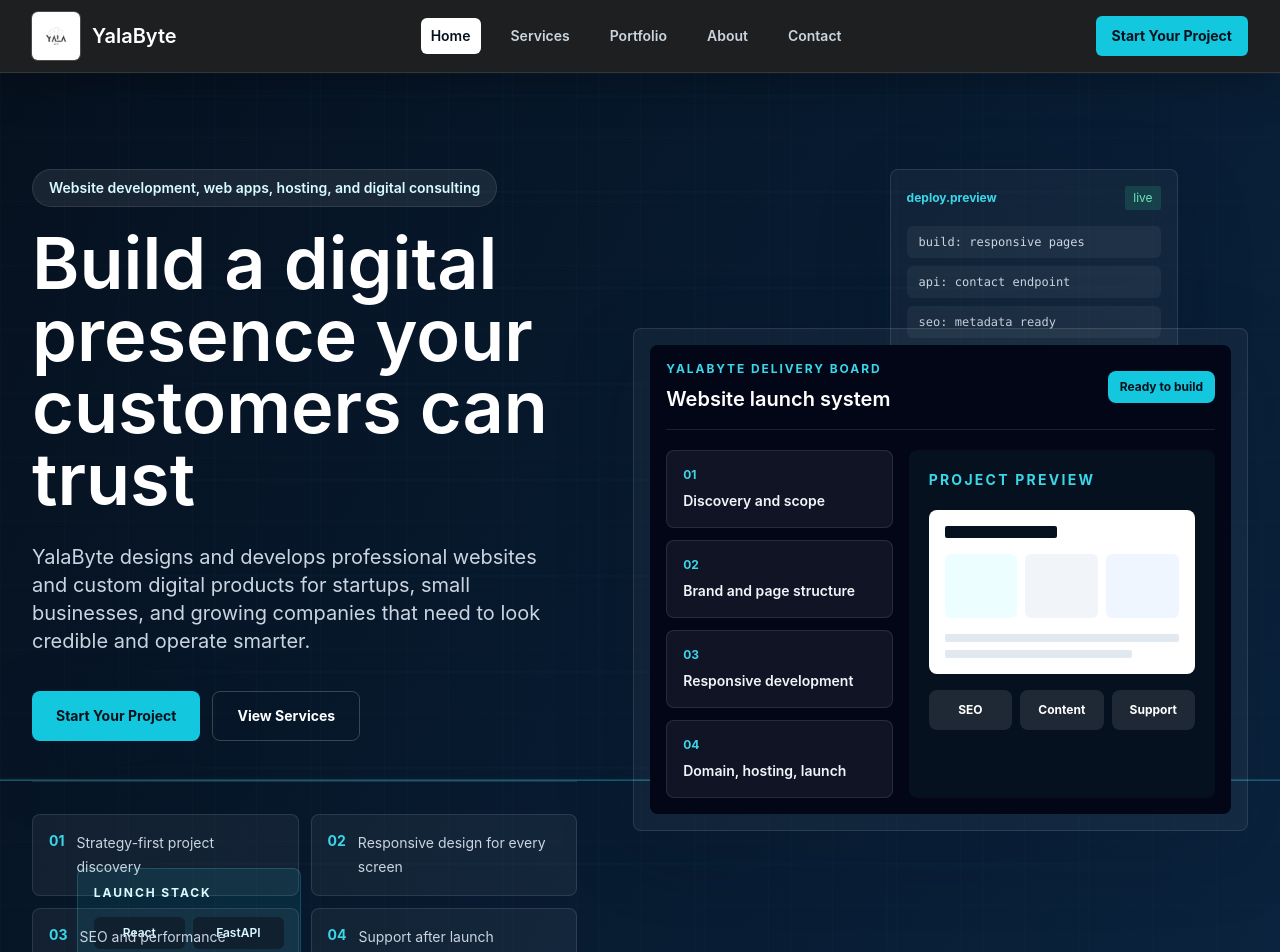
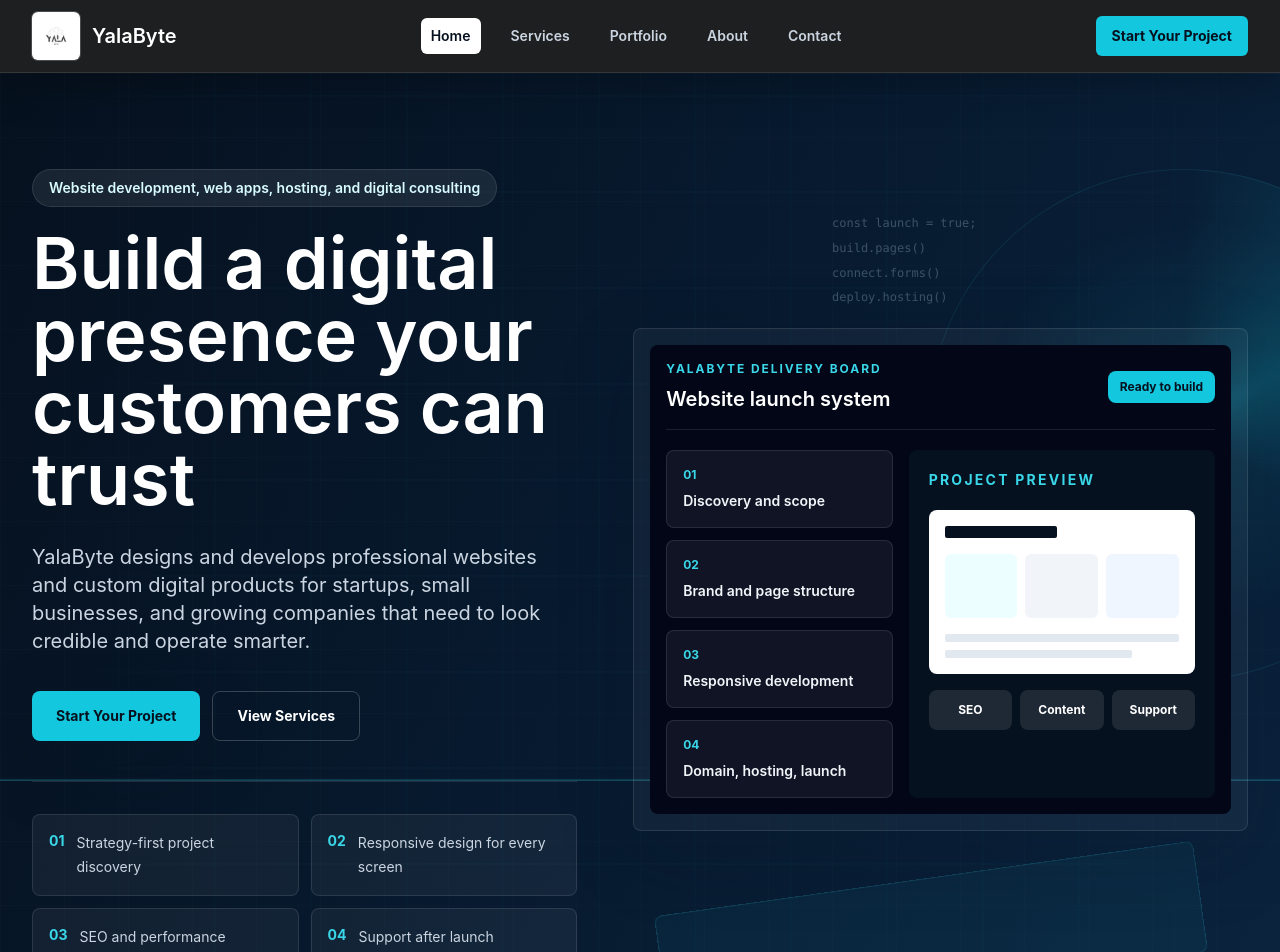
Before and after one commit to SalinBajra/yalabytee, a React (Vite) app in the folder frontend/: page / in a window 1280 px wide. Shown: the top 952 px of the page. Built offline with nearby package versions, Linux system fonts and the light colour scheme.

Commit message:
update components and styles

```diff
--- a/frontend/src/components/Hero.jsx
+++ b/frontend/src/components/Hero.jsx
@@ -9,23 +9,13 @@
         <div className="absolute inset-0 bg-[linear-gradient(115deg,rgba(6,17,31,1)_0%,rgba(7,26,47,0.96)_48%,rgba(11,37,65,0.92)_100%)]" />
         <div className="absolute inset-0 opacity-[0.16] [background-image:linear-gradient(rgba(255,255,255,0.08)_1px,transparent_1px),linear-gradient(90deg,rgba(255,255,255,0.08)_1px,transparent_1px)] [background-size:64px_64px]" />
         <div className="code-grid absolute inset-0 opacity-40" />
-        <div className="scan-line absolute left-0 top-0 h-px w-full bg-cyanbrand-400/60" />
-        <div className="absolute right-[8%] top-24 hidden w-72 rounded-lg border border-white/10 bg-white/[0.04] p-4 text-xs text-slate-300 shadow-soft lg:block float-panel">
-          <div className="mb-4 flex items-center justify-between">
-            <span className="font-bold text-cyanbrand-400">deploy.preview</span>
-            <span className="rounded-sm bg-emerald-400/15 px-2 py-1 text-emerald-300">live</span>
-          </div>
-          {['build: responsive pages', 'api: contact endpoint', 'seo: metadata ready'].map((line) => (
-            <div key={line} className="mt-2 rounded-md bg-white/[0.05] px-3 py-2 font-mono">{line}</div>
+        <div className="scan-line absolute left-0 top-0 h-px w-full bg-cyanbrand-400/45" />
+        <div className="dev-halo absolute right-[-10rem] top-24 hidden h-[32rem] w-[32rem] rounded-full border border-cyanbrand-400/10 lg:block" />
+        <div className="dev-ribbon absolute bottom-24 right-[6%] hidden h-28 w-[34rem] rotate-[-8deg] rounded-lg border border-cyanbrand-400/15 bg-cyanbrand-500/[0.05] lg:block" />
+        <div className="dev-code-lines absolute right-[10%] top-32 hidden w-80 opacity-70 lg:grid">
+          {['const launch = true;', 'build.pages()', 'connect.forms()', 'deploy.hosting()'].map((line) => (
+            <span key={line} className="font-mono text-xs text-cyanbrand-100/70">{line}</span>
           ))}
-        </div>
-        <div className="absolute bottom-20 left-[6%] hidden w-56 rounded-lg border border-cyanbrand-400/20 bg-cyanbrand-500/10 p-4 text-xs text-cyanbrand-100 lg:block float-panel-delayed">
-          <p className="font-bold uppercase tracking-[0.16em]">Launch stack</p>
-          <div className="mt-4 grid grid-cols-2 gap-2">
-            {['React', 'FastAPI', 'SEO', 'Hosting'].map((item) => (
-              <span key={item} className="rounded-md bg-navy-950/80 px-3 py-2 text-center font-semibold">{item}</span>
-            ))}
-          </div>
         </div>
       </div>
       <div className="relative mx-auto grid max-w-7xl gap-14 px-5 py-20 sm:px-6 sm:py-24 lg:min-h-[720px] lg:grid-cols-[0.94fr_1.06fr] lg:items-center lg:px-8 lg:py-24">
--- a/frontend/src/components/Portfolio.jsx
+++ b/frontend/src/components/Portfolio.jsx
@@ -83,7 +83,7 @@
                   <button onClick={() => navigateTo(`/portfolio/${project.slug}`)} className="rounded-lg bg-navy-950 px-5 py-3 text-sm font-bold text-white transition hover:bg-navy-800">
                     View live demo
                   </button>
-                  <button onClick={() => navigateTo('/contact')} className="rounded-lg border border-slate-200 px-5 py-3 text-sm font-bold text-navy-950 transition hover:border-cyanbrand-500">
+                  <button onClick={() => navigateTo('/contact')} className="rounded-lg border border-white/30 px-5 py-3 text-sm font-bold text-white transition hover:border-cyanbrand-500 hover:bg-white hover:text-navy-950">
                     Request similar site
                   </button>
                 </div>
--- a/frontend/src/styles.css
+++ b/frontend/src/styles.css
@@ -72,12 +72,32 @@
   }
 }
 
-@keyframes float-panel {
+@keyframes halo-turn {
+  from {
+    transform: rotate(0deg) scale(1);
+  }
+  to {
+    transform: rotate(360deg) scale(1);
+  }
+}
+
+@keyframes ribbon-slide {
   0%, 100% {
-    transform: translate3d(0, 0, 0);
+    transform: translate3d(0, 0, 0) rotate(-8deg);
   }
   50% {
-    transform: translate3d(0, -10px, 0);
+    transform: translate3d(-18px, -10px, 0) rotate(-8deg);
+  }
+}
+
+@keyframes code-rise {
+  from {
+    transform: translateY(14px);
+    opacity: 0.35;
+  }
+  to {
+    transform: translateY(-14px);
+    opacity: 0.8;
   }
 }
 
@@ -98,12 +118,20 @@
   animation: scan 7s ease-in-out infinite;
 }
 
-.float-panel {
-  animation: float-panel 6s ease-in-out infinite;
+.dev-halo {
+  animation: halo-turn 28s linear infinite;
+  background:
+    radial-gradient(circle at center, rgba(19, 200, 222, 0.12), transparent 58%),
+    conic-gradient(from 0deg, transparent, rgba(19, 200, 222, 0.2), transparent 34%);
 }
 
-.float-panel-delayed {
-  animation: float-panel 7s ease-in-out 1.2s infinite;
+.dev-ribbon {
+  animation: ribbon-slide 8s ease-in-out infinite;
+}
+
+.dev-code-lines {
+  gap: 0.55rem;
+  animation: code-rise 5s ease-in-out infinite alternate;
 }
 
 .tech-surface {
@@ -124,8 +152,9 @@
 
   .code-grid,
   .scan-line,
-  .float-panel,
-  .float-panel-delayed {
+  .dev-halo,
+  .dev-ribbon,
+  .dev-code-lines {
     animation: none;
   }
 }
```
